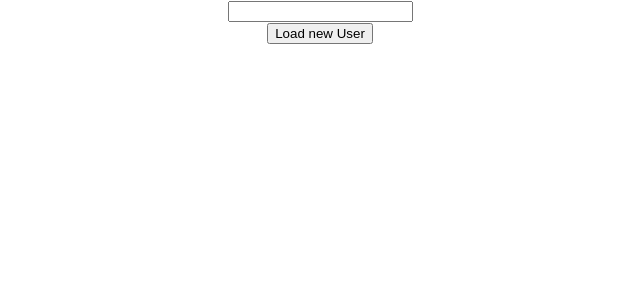
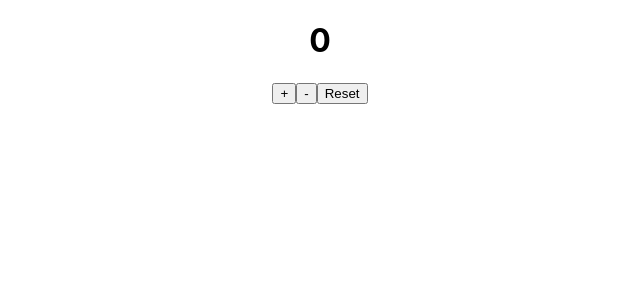
Before and after one commit to aryakrm/React-Exercises-Develhope, a React (Create React App) app: page / in a window 1280 px wide. Shown: the top 300 px of the page, without its empty margins (320-960 px from the left). Built offline with nearby package versions, Linux system fonts and the light colour scheme.

Commit message:
customHook1 done

```diff
--- a/src/App.js
+++ b/src/App.js
@@ -1,18 +1,14 @@
-import { useState } from "react";
 import "./App.css";
-import GithubUser from "./GithubUser";
-
+import useCounter from "./useCounter";
 function App() {
-  const [username, setUsername] = useState("");
+  const { counter, onIncrement, onDecrement, onReset } = useCounter();
 
   return (
     <div className="App">
-      <input
-        type="text"
-        value={username}
-        onChange={(e) => setUsername(e.target.value)}
-      />
-      <GithubUser username={username} />
+      <h1>{counter}</h1>
+      <button onClick={onIncrement}>+</button>
+      <button onClick={onDecrement}>-</button>
+      <button onClick={onReset}>Reset</button>
     </div>
   );
 }
--- a/src/GithubUserList.js
+++ b/src/GithubUserList.js
@@ -1,7 +1,3 @@
-import { useState } from "react";
-
 export default function GithubUserList() {
-  const [list, setList] = useState([]);
-
   return <div></div>;
 }
--- /dev/null
+++ b/src/useCounter.js
@@ -0,0 +1,21 @@
+import { useState } from "react";
+
+export default function useCounter() {
+  const [counter, setCounter] = useState(0);
+  function onIncrement() {
+    setCounter((c) => c + 1);
+  }
+  function onDecrement() {
+    setCounter((c) => c - 1);
+  }
+  function onReset() {
+    setCounter(0);
+  }
+
+  return {
+    counter: counter,
+    onIncrement: onIncrement,
+    onDecrement: onDecrement,
+    onReset: onReset,
+  };
+}
```
